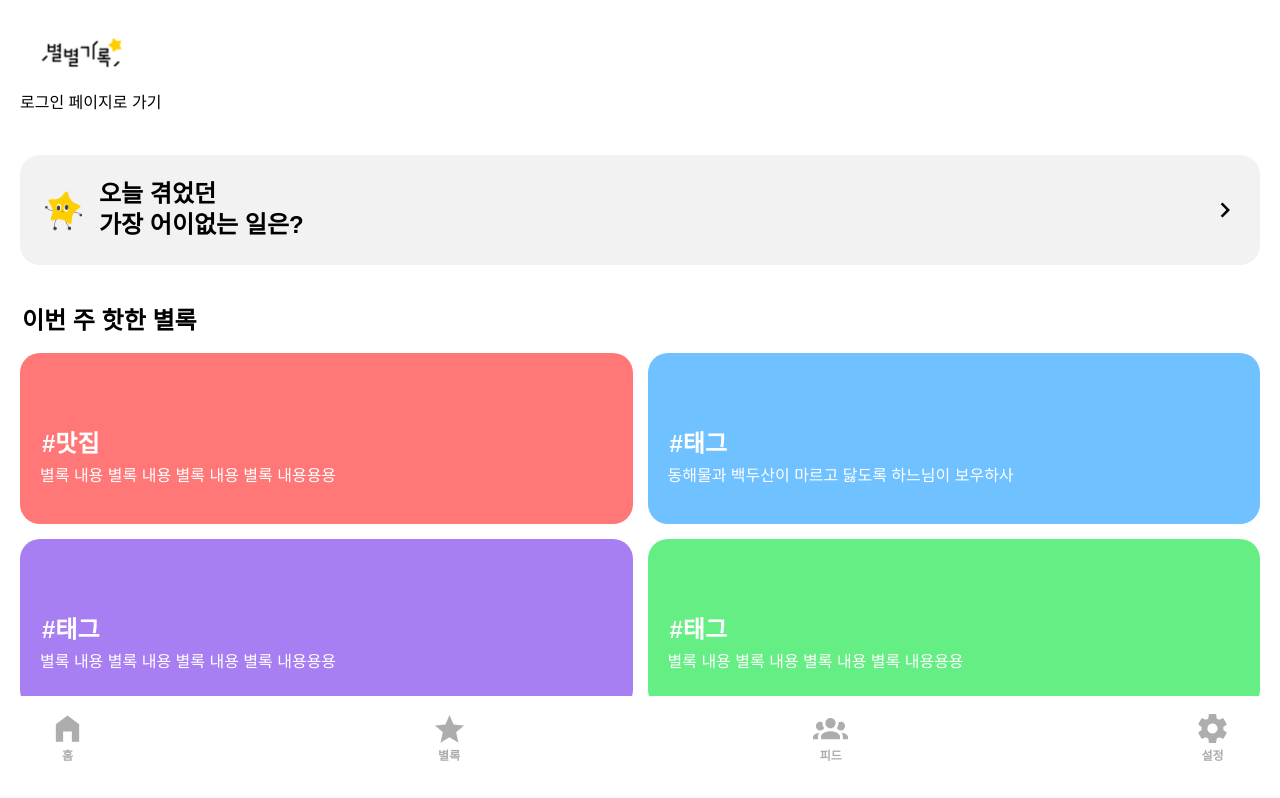
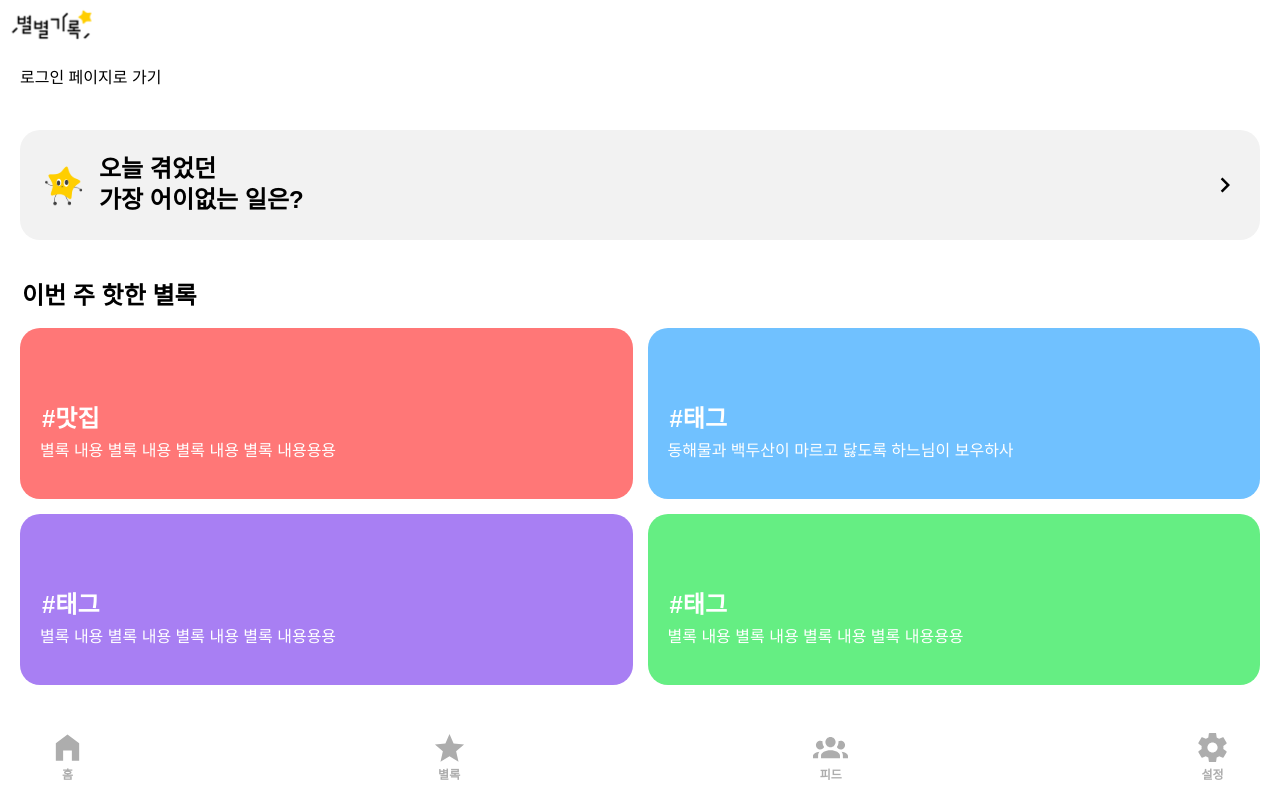
Before and after one commit to 2024-HY-THON/team5-fe, a React (Create React App) app: page / in a window 1280 px wide. Shown: the top 798 px of the page. Built offline with nearby package versions, Linux system fonts and the light colour scheme; a web font is replaced by a local one.

Commit message:
fix: Delete CommonWrapper and Apply fixed header and bottom navigator

```diff
--- a/src/App.jsx
+++ b/src/App.jsx
@@ -1,7 +1,6 @@
 import React from 'react';
 import './index.css';
 import { BrowserRouter as Router, Route, Routes } from 'react-router-dom';
-import * as S from './styles/Common/common.style';
 import Home from './pages/Home';
 import Login from './pages/Login';
 import Community from './pages/Community';
@@ -10,15 +9,12 @@ import BottomNav from './components/Common/BottomNav';
 function App() {
   return (
     <Router>
-      <div>
-        {/* <S.CommonHeader /> */}
-        <S.CommonWrapper>
-          <Routes>
-            <Route path="/" element={<Home />} />
-            <Route path="/login" element={<Login />} />
-            <Route path="/community" element={<Community />} />
-          </Routes>
-        </S.CommonWrapper>
+      <div className="flex flex-col h-screen">
+        <Routes>
+          <Route path="/" element={<Home />} />
+          <Route path="/login" element={<Login />} />
+          <Route path="/community" element={<Community />} />
+        </Routes>
         <BottomNav />
       </div>
     </Router>
--- a/src/components/Common/BottomNav/index.jsx
+++ b/src/components/Common/BottomNav/index.jsx
@@ -1,14 +1,15 @@
 import React from 'react';
 import { navContents } from '../../../constants/Common/navContents';
 import LinkButton from './LinkButton';
+import { BottomBox } from '../../../styles/Common/common.style';
 
 const BottomNav = () => {
   return (
-    <div className="w-full h-[104px] fixed bottom-0 bg-white flex justify-between px-[50px] pt-[15px]">
+    <BottomBox>
       {navContents?.map((nav, index) => (
         <LinkButton key={index} nav={nav} />
       ))}
-    </div>
+    </BottomBox>
   );
 };
 
--- /dev/null
+++ b/src/constants/Common/styles.js
@@ -0,0 +1,3 @@
+const screenPadding = '16px 20px';
+
+export { screenPadding };
--- a/src/styles/Common/common.style.js
+++ b/src/styles/Common/common.style.js
@@ -1,9 +1,13 @@
 import styled from 'styled-components';
 
-export const CommonWrapper = styled.div`
-  height: fit-content;
-  background-color: #ffffff;
-  padding: 16px 20px 104px 20px;
+export const BottomBox = styled.div`
+  width: 100%;
+  height: 104px;
+  background-color: white;
+  display: flex;
+  justify-content: space-between;
+  padding: 15px 50px;
+  margin-top: auto;
 `;
 
 export const CommonCard = styled.div`
--- a/src/styles/Home/home.style.js
+++ b/src/styles/Home/home.style.js
@@ -1,19 +1,24 @@
 import styled from 'styled-components';
+import { screenPadding } from '../../constants/Common/styles';
 
 export const HomeWrapper = styled.body`
-  height: fit-content;
+  overflow-y: auto;
   background-color: #ffffff;
   display: flex;
   flex-direction: column;
   gap: 40px;
   width: 100%;
+  height: fit-content;
+  padding: ${screenPadding};
 `;
 
 export const HomeHeader = styled.header`
+  width: 100%;
+  height: 50px;
   background-color: #fff;
-  min-height: 50px;
-  padding: 20px;
+  padding: 10px;
   display: flex;
+  flex: 0 0 auto;
   align-items: center;
   justify-content: left;
 `;
```
